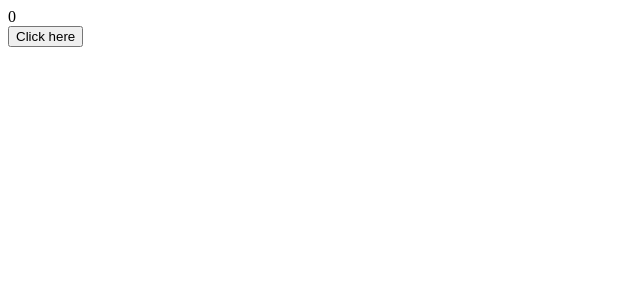
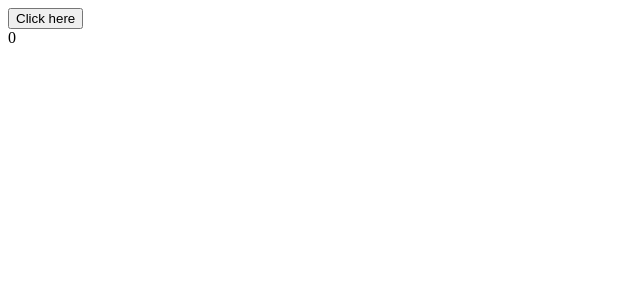
Before and after one commit to Amith-18/Todo-List, a React (Vite) app: page / in a window 1280 px wide. Shown: the top 300 px of the page, without its empty margins (0-640 px from the left). Built offline with nearby package versions, Linux system fonts and the light colour scheme.

Commit message:
Linking another component App.jsx

```diff
--- a/src/App.jsx
+++ b/src/App.jsx
@@ -1,4 +1,5 @@
 import { useState } from "react";
+import FirstComponent from "./Components/FirstComponent";
 
 const App = () => {
 
@@ -12,10 +13,8 @@ const App = () => {
   }
   return (
     <div>
-      {x} <br />
-      <button onClick={()=>{
-        btnClick()
-      }}>Click here</button>
+      <button onClick={()=>{btnClick()}}>Click here</button>
+      <FirstComponent data={x}/>
     </div>
   )
 
--- /dev/null
+++ b/src/Components/FirstComponent.jsx
@@ -0,0 +1,11 @@
+import React from 'react'
+
+export const FirstComponent = (props) => {
+  return (
+    <div>
+      {props.data}
+    </div>
+  )
+}
+
+export default FirstComponent
```
